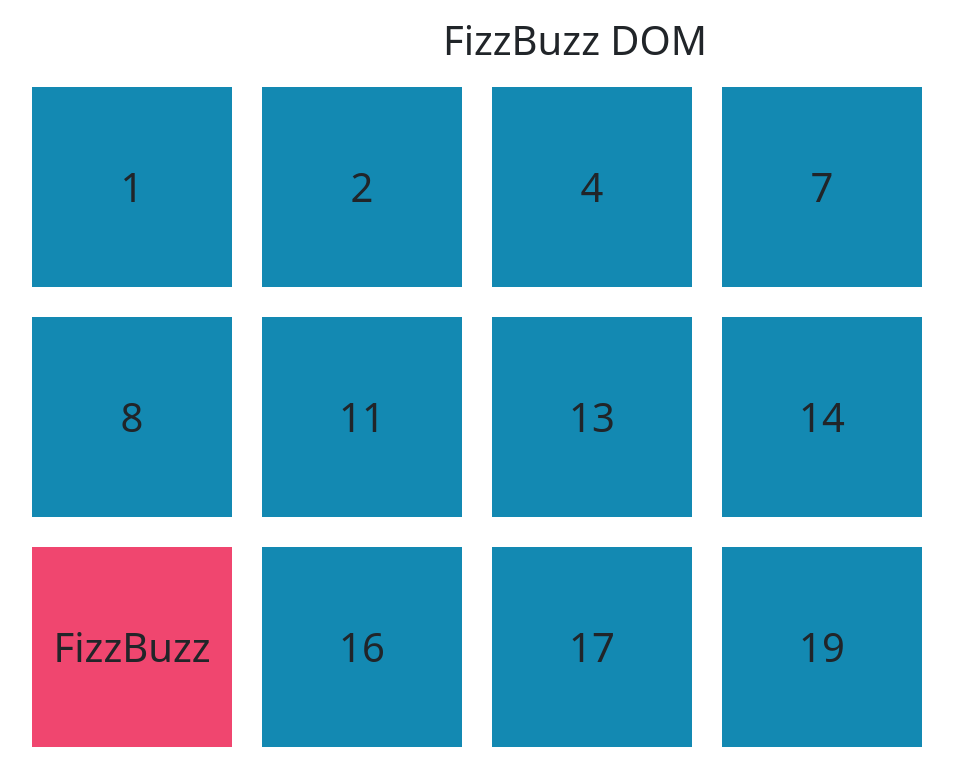
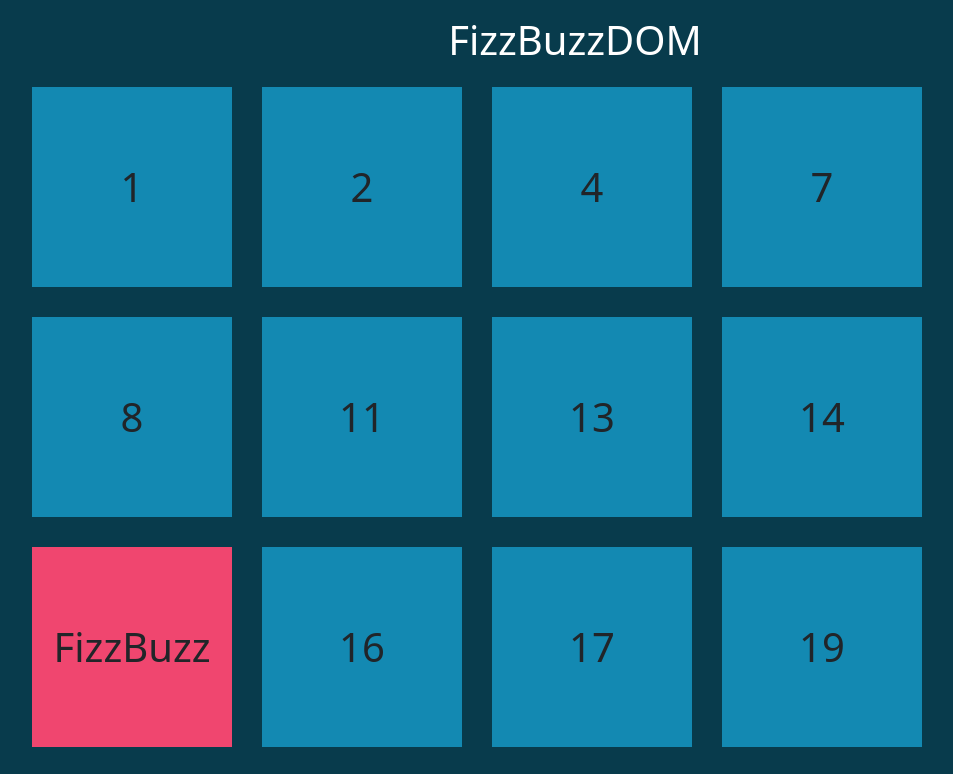
Before and after one commit to AnotherDebug/js-fizzbuzz, a plain HTML site: page index.html in a window 1280 px wide. Shown: the top 774 px of the page, without its empty margins (65-1018 px from the left). Drawn offline with nearby package versions, Linux system fonts and the light colour scheme.

Commit message:
[UPDATE]: file index

```diff
--- a/index.html
+++ b/index.html
@@ -17,10 +17,10 @@
     <link href="assets/css/style.css" rel="stylesheet">
 </head>
 
-<body>
+<body class="bg-blue-ad">
 
-    <div class="container text-center">
-        <h1 class="mt-3">FizzBuzz DOM</h1>
+    <div class="container">
+        <h1 class="mt-3 text-white text-center">FizzBuzzDOM</h1>
         <div class="d-flex flex-wrap boxes"></div>
     </div>
 
```
